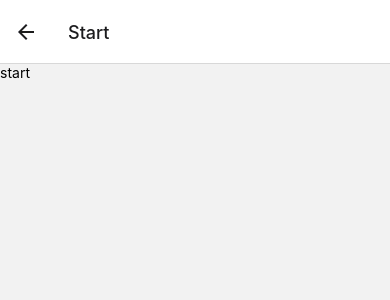
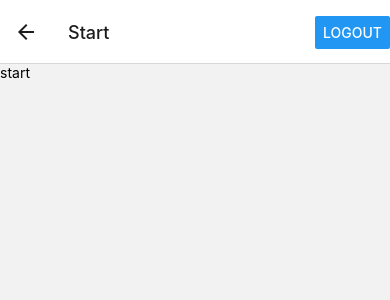
Before and after one commit to Saf-sa/Cost-Management, a React Native app in the folder App/: screen /Start in a window 390 px wide. Shown: the top 300 px of the page. Built offline with nearby package versions, Linux system fonts and the light colour scheme.

Commit message:
add login & logout utility

```diff
--- a/App/screen/Pages/start.js
+++ b/App/screen/Pages/start.js
@@ -1,10 +1,25 @@
 
-import React, { useState } from "react";
-import { View, Text, StyleSheet } from "react-native";
+import React, { useState, useEffect} from "react";
+import { View, Text, StyleSheet, Button } from "react-native";
 import { useNavigation } from "@react-navigation/native";
 import AuthHeader from "../../shared/components/AuthHeader";
 
 const Start = () => {
+  const navigation = useNavigation();
+
+  useEffect(() => {
+    navigation.setOptions({
+      headerRight: () => (
+        <Button
+          onPress={() => {
+            // Ici, vous pouvez effectuer des actions de déconnexion,  effacer les informations d'authentification de l'utilisateur...
+            navigation.replace("Login");
+          }}
+          title="Logout"
+        />
+      ),
+    });
+  }, [navigation]);
   return (
     <View>
       <Text>start</Text>
--- a/App/screen/auth/login.js
+++ b/App/screen/auth/login.js
@@ -1,4 +1,4 @@
-import React, { useState } from "react";
+import React, { useState, } from "react";
 import { View, Text, StyleSheet } from "react-native";
 import { useNavigation } from "@react-navigation/native";
 import AuthHeader from "../../shared/components/AuthHeader";
```
